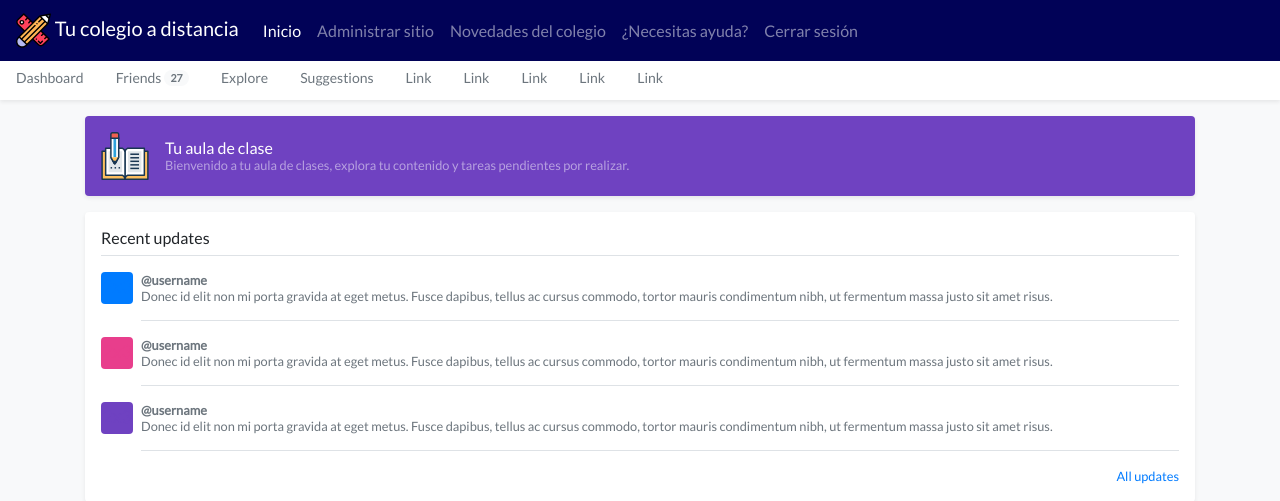
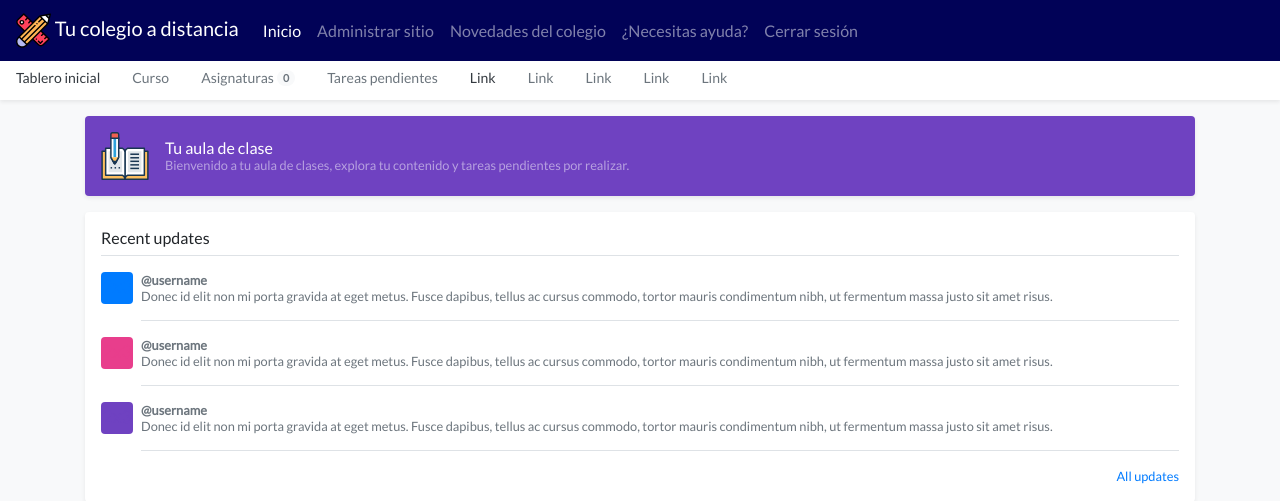
Before and after one commit to ricardoqp1997/INFO_SOCIAL, a Django app: page /main/aula/ in a window 1280 px wide. Shown: the top 501 px of the page. Run offline with Django 3.2, Linux system fonts and the light colour scheme; a user stored in the database is signed in; data comes from the database, SQL or seed files in the repository; both versions use the stored data as it was after the commit; some libraries are stand-ins or nearby versions.

Commit message:
Cambios de panel de aula

```diff
--- a/portal_web/views.py
+++ b/portal_web/views.py
@@ -21,6 +21,8 @@ from django.contrib.auth.models import Group
 from .forms import (
     UserLoginForm,
 )
+
+from .models import *
 
 user = None
 
@@ -90,7 +92,11 @@ def main(request):
 @login_required(login_url=settings.LOGIN_URL)
 def contenido_estudiante(request):
 
+    asignaturas = Asignatura.objects.filter(curso__estudiante__user_id=request.user).count()
+
     context_contenido = {
         'Title': 'Aula de clases',
+        'on_screen': 'tablero',
+        'subjects': asignaturas
     }
     return render(request, 'site_content.html', context_contenido)
--- /dev/null
+++ b/templates/dashboard.html
@@ -0,0 +1 @@
+{% extends 'site_content.html' %}
--- a/templates/logout.html
+++ b/templates/logout.html
@@ -1,4 +1,4 @@
-{% extends 'index.html' %}
+{% extends 'Masterpage/index.html' %}
 {% load static %}
 
 {% block content_main %}
--- a/templates/main.html
+++ b/templates/main.html
@@ -1,4 +1,4 @@
-{% extends 'index.html' %}
+{% extends 'Masterpage/index.html' %}
 {% load static %}
 
 {% block content_main %}
--- a/templates/site_content.html
+++ b/templates/site_content.html
@@ -1,4 +1,4 @@
-{% extends 'index.html' %}
+{% extends 'Masterpage/index.html' %}
 {% load static %}
 
 {% block content_main %}
@@ -86,14 +86,14 @@
 
 <div class="nav-scroller bg-white shadow-sm">
   <nav class="nav nav-underline">
-    <a class="nav-link" href="#">Dashboard</a>
-    <a class="nav-link" href="#">
-      Friends
-      <span class="badge badge-pill bg-light align-text-bottom">27</span>
+    <a class="nav-link {% if on_screen == 'tablero' %} active {% endif %}" href="#">Tablero inicial</a>
+    <a class="nav-link {% if on_screen == 'curso' %} active {% endif %}" href="#">Curso</a>
+    <a class="nav-link {% if on_screen == 'asignaturas' %} active {% endif %}" href="#">
+      Asignaturas
+      <span class="badge badge-pill bg-light align-text-bottom">{{ subjects }}</span>
     </a>
-    <a class="nav-link" href="#">Explore</a>
-    <a class="nav-link" href="#">Suggestions</a>
-    <a class="nav-link" href="#">Link</a>
+    <a class="nav-link {% if on_screen == 'tareas_pendientes' %} active {% endif %}" href="#">Tareas pendientes</a>
+    <a class="nav-link {% if on_screen == 'tablero' %} active {% endif %}" href="#">Link</a>
     <a class="nav-link" href="#">Link</a>
     <a class="nav-link" href="#">Link</a>
     <a class="nav-link" href="#">Link</a>
```
Also changed, not shown: db.sqlite3, templates/Masterpage/index.html (renamed from templates/index.html).
